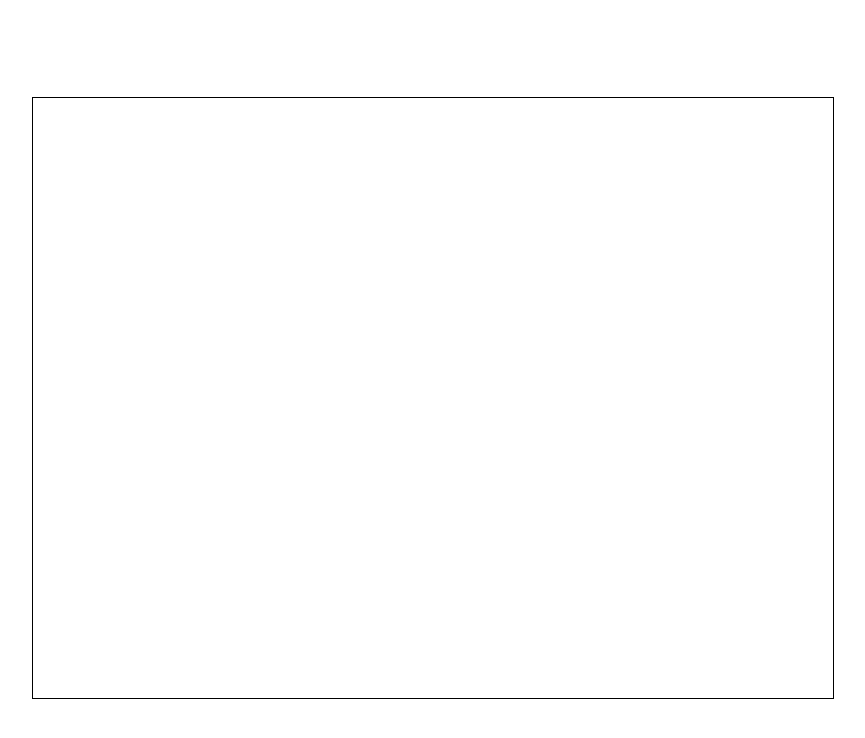
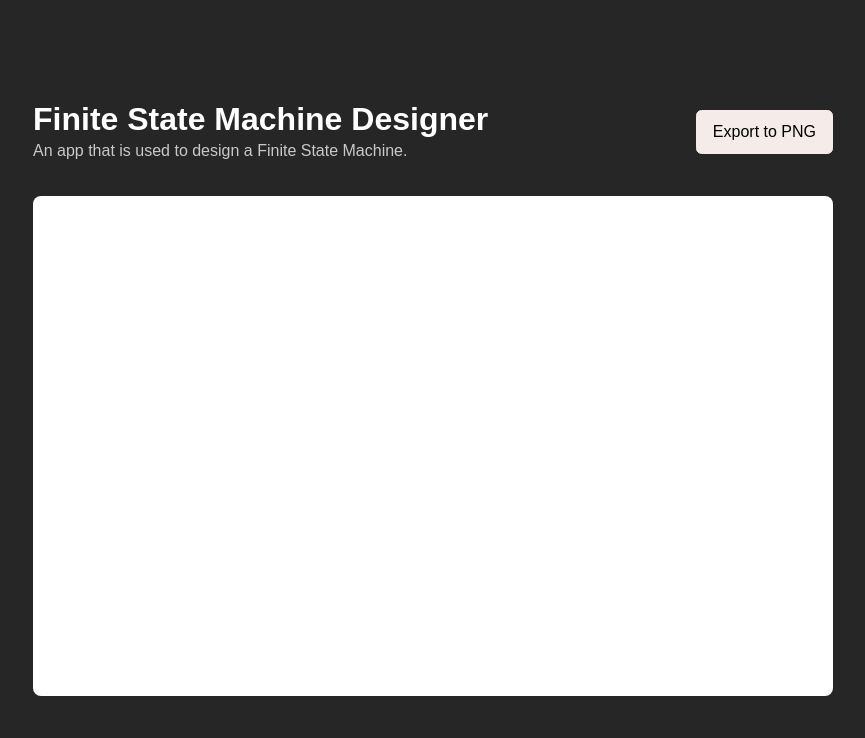
Before and after one commit to Erik3010/finite-state-machine-designer, a website built with Vite: page index.html in a window 1280 px wide. Shown: the whole page, without its empty margins (207-1072 px from the left). Built offline with nearby package versions, Linux system fonts and the light colour scheme.

Commit message:
feat: add homepage design

```diff
--- a/css/style.css
+++ b/css/style.css
@@ -12,8 +12,42 @@ body {
   display: flex;
   align-items: center;
   justify-content: center;
+  background: #262626;
+  color: #fff;
+}
+
+#app {
+  padding: 3rem 0;
+}
+
+.header {
+  display: flex;
+  justify-content: space-between;
+  align-items: center;
+  margin-bottom: 2rem;
+}
+
+.title p {
+  opacity: 0.75;
+  margin: 0.25rem 0;
+}
+
+.btn {
+  cursor: pointer;
+  border-radius: 0.35rem;
+  padding: 0.75rem 1rem;
+  font-size: 1rem;
+}
+
+.btn-primary {
+  background: #f5ecea;
+  border: 1px solid #f5ecea;
+}
+
+.btn-primary:hover {
+  background: #e1d7d5;
 }
 
 #canvas {
-  border: 1px solid #000;
+  border-radius: 0.5rem;
 }
--- a/index.html
+++ b/index.html
@@ -5,12 +5,19 @@
   <meta charset="UTF-8" />
   <link rel="icon" type="image/svg+xml" href="/vite.svg" />
   <meta name="viewport" content="width=device-width, initial-scale=1.0" />
-  <title>Vite App</title>
+  <title>Finite State Machine Designer</title>
 </head>
 
 <body>
   <div id="app">
-    <canvas id="canvas" width="800" height="600"></canvas>
+    <header class="header">
+      <div class="title">
+        <h1>Finite State Machine Designer</h1>
+        <p>An app that is used to design a Finite State Machine.</p>
+      </div>
+      <button class="btn btn-primary">Export to PNG</button>
+    </header>
+    <canvas id="canvas" width="800" height="500"></canvas>
   </div>
   <script type="module" src="/src/main.js"></script>
 </body>
```
